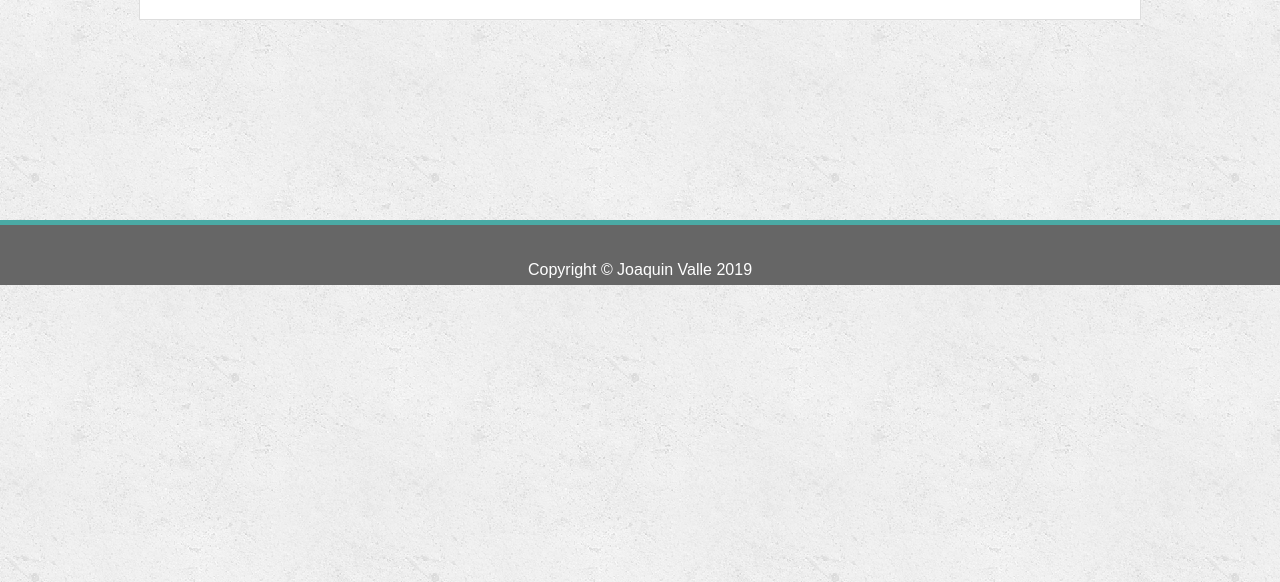
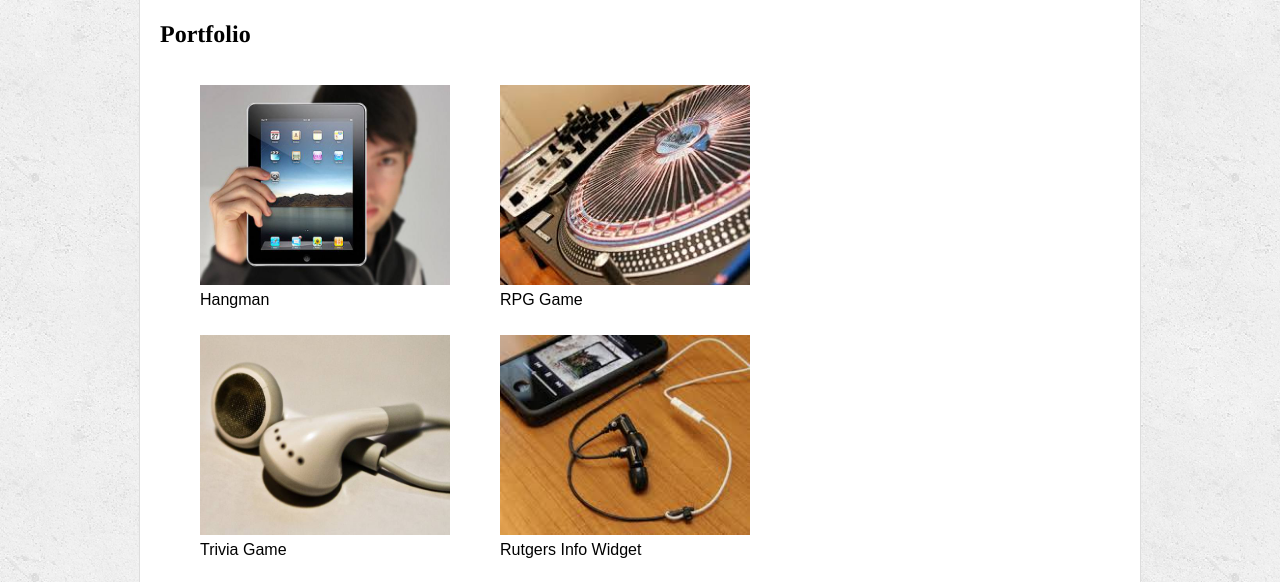
Before and after one commit to JoaquinValle/Basic-Portfolio, a plain HTML site: page portfolio.html in a window 1280 px wide. Shown: the part 180-762 px from the top of the page. Drawn offline with Linux system fonts and the light colour scheme.

Commit message:
added portfolio page

```diff
--- a/assets/css/style.css
+++ b/assets/css/style.css
@@ -55,7 +55,7 @@ form {
 
 input, textarea {
     width: 950px;
-	padding: 10px 0px 10px 10px;
+	padding: 10px;
     border-color: #dddddd;
     border-style: solid;
     border-width: thin;
@@ -92,7 +92,7 @@ footer {
     border-top-width: 5px;
     border-top-color: #4aaaa5;
     border-top-style: solid;
-    margin-top: 200px;
+    margin-top: 100px;
 }
 
 img {
@@ -102,8 +102,6 @@ img {
     margin-right: 20px
 }
 
-
-
 body {
     margin: auto;
     background-image: url(../images/concrete_seamless.png);
@@ -111,3 +109,51 @@ body {
     font-family: arial, Arial, Helvetica, sans-serif;
     line-height: 30px;
 }
+
+.name {
+    float: left;
+	position: relative;
+	top: -50px;
+	width: 100%;
+	height: 30px;
+	background-color: #4aaaa5;
+	color: #ffffff;
+	text-align: center;
+}
+
+.image {
+    width: 250px;
+    height: 200px;
+}
+
+.box-set {
+    position: relative;
+    height: 750px;
+    width: 600px;
+}
+
+.box {
+    position: absolute;
+	width: 250px;
+	height: 200px;
+}
+
+.box-1 {
+}
+
+.box-2 {
+    top: 250px;
+}
+
+.box-3 {
+    top: 500px;
+}
+
+.box-4 {
+    left: 300px;
+}
+
+.box-5 {
+    left: 300px;
+    top: 250px;
+}
--- a/portfolio.html
+++ b/portfolio.html
@@ -35,6 +35,40 @@
         <h1>
             Portfolio
         </h1>
+
+        <div class="portfolio">
+                <h2>
+                    Portfolio
+                </h2>
+
+                <div class="box-set">
+                        <figure class="box box-1">
+                                <img class="image" src="assets/images/hangman.jpg">
+                                <span class="Name">Hangman</span>
+                            </figure>
+
+                            <figure class="box box-2">
+                                <img class="image" src="assets/images/trivia game.jpg" alt="Trivia Game">
+                                <span class="Name">Trivia Game</span>
+                            </figure>
+
+                            <figure class="box box-3">
+                                <img class="image" src="assets/images/rock paper scissors.jpg">
+                                <span class="Name">Rock Paper Scissors</span>
+                            </figure>
+
+                            <figure class="box box-4">
+                                <img class="image" src="assets/images/rpg game.jpg">
+                                <span class="Name">RPG Game</span>
+                            </figure>
+
+                            <figure class="box box-5">
+                                <img class="image" src="assets/images/rutgers info widget.jpg">
+                                <span class="Name">Rutgers Info Widget</span>
+                            </figure>
+                </div>
+
+        </div>
     </div>
 
     <footer>
```
Also changed, not shown: contact.html (+11 -8 lines), assets/images/Hangman.jpg (added), assets/images/RPG Game.jpg (added), assets/images/Rock Paper Scissors.jpg (added), assets/images/Rutgers Info Widget.jpg (added), assets/images/Trivia Game.jpg (added).
